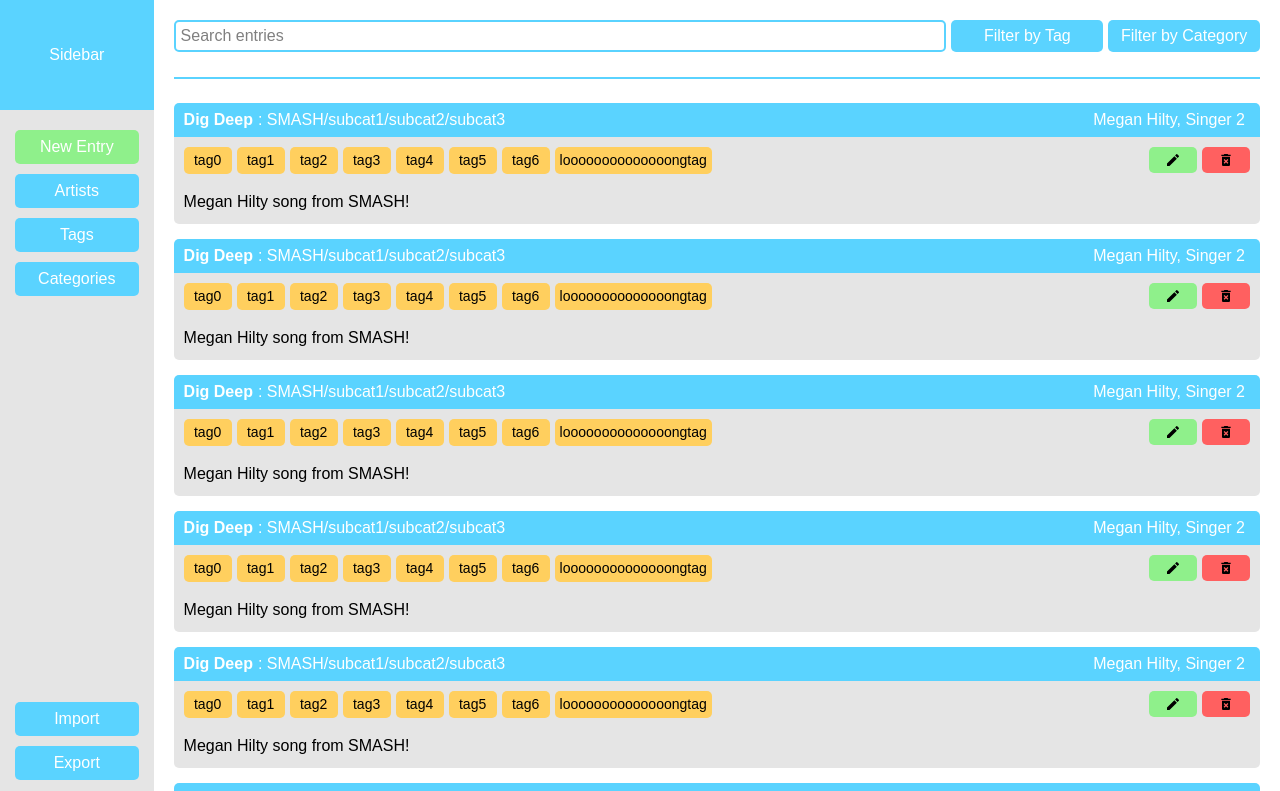
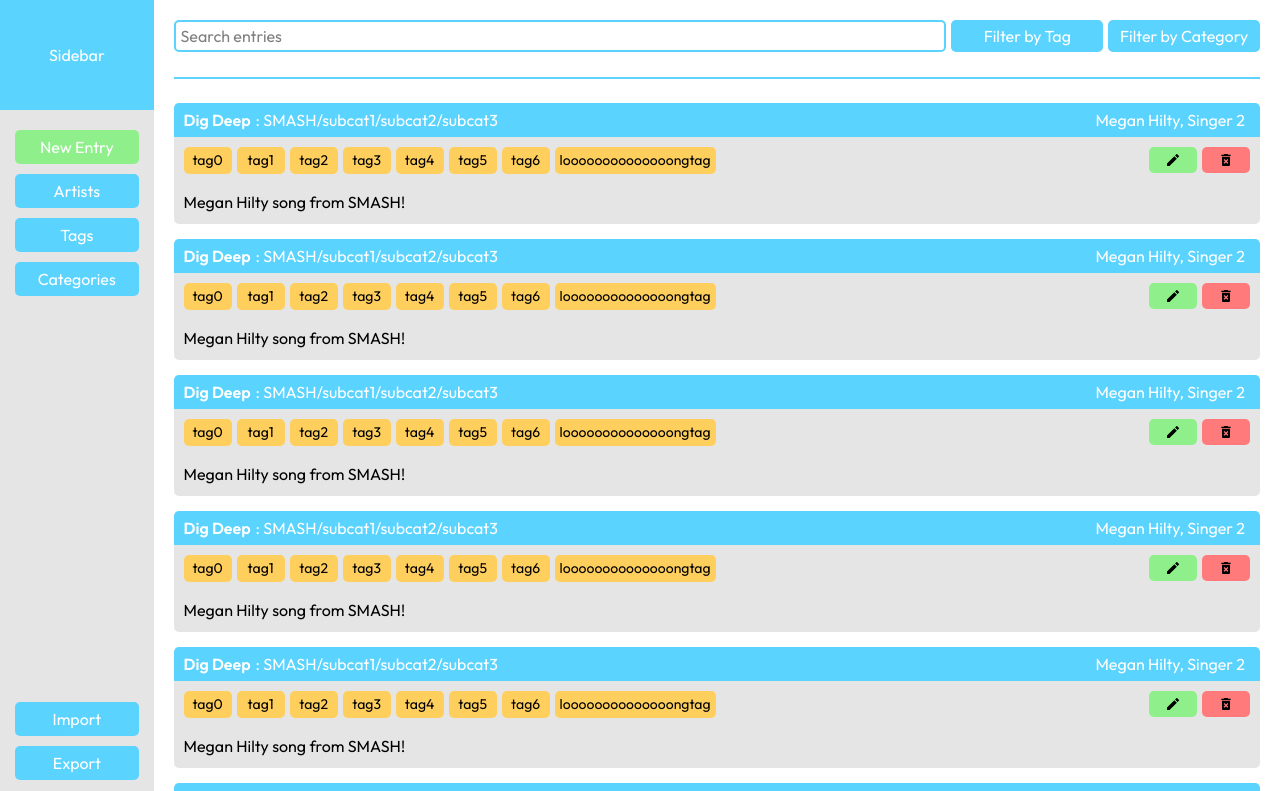
Before and after one commit to Abdelrhman2607/Music-Archive, a Next.js app: page / in a window 1280 px wide. Shown: the top 791 px of the page. Built offline with nearby package versions, Linux system fonts and the light colour scheme.

Commit message:
Website Outfit font

```diff
--- a/app/components/MusicEntry/musicEntry.module.css
+++ b/app/components/MusicEntry/musicEntry.module.css
@@ -15,7 +15,7 @@
 
 .entryName {
     margin-right: 5px;
-    font-weight: bold;
+    font-weight: 600;
 }
 
 .entryArtists {
--- a/app/components/UI/selectedFilters.module.css
+++ b/app/components/UI/selectedFilters.module.css
@@ -25,7 +25,7 @@
     background-color: var(--Green);
 }
 .selectedArtist .SelectedFilterName{
-    background-color: var(--Purple);
+    background-color: var(--Red);
 }
 
 .SelectedFilterName{
--- a/app/globals.css
+++ b/app/globals.css
@@ -8,7 +8,7 @@
   --Black: #000000;
   --Yellow: #FFCF5E;
   --Green: #8FF08B;
-  --Red: #ff6060;
+  --Red: #ff7a7a;
   --Purple: #d881fd;
 
   --SearchAreaDefaultHeight: 32px;
--- a/app/layout.tsx
+++ b/app/layout.tsx
@@ -1,7 +1,12 @@
 import type { Metadata } from "next";
+import { Outfit } from 'next/font/google'
 import "./globals.css";
 
 import Sidebar from './components/Sidebar/sidebar';
+
+const outfit = Outfit({
+  subsets: ['latin'],
+})
 
 export const metadata: Metadata = {
   title: "Music Archive",
@@ -11,7 +16,7 @@
 export default function RootLayout({children, }: Readonly<{children: React.ReactNode;}>) {
   return (
     <html lang="en">
-      <body>
+      <body className={outfit.className}>
         <Sidebar />
         <div className="ml-[12vw]">
           {children}
```
